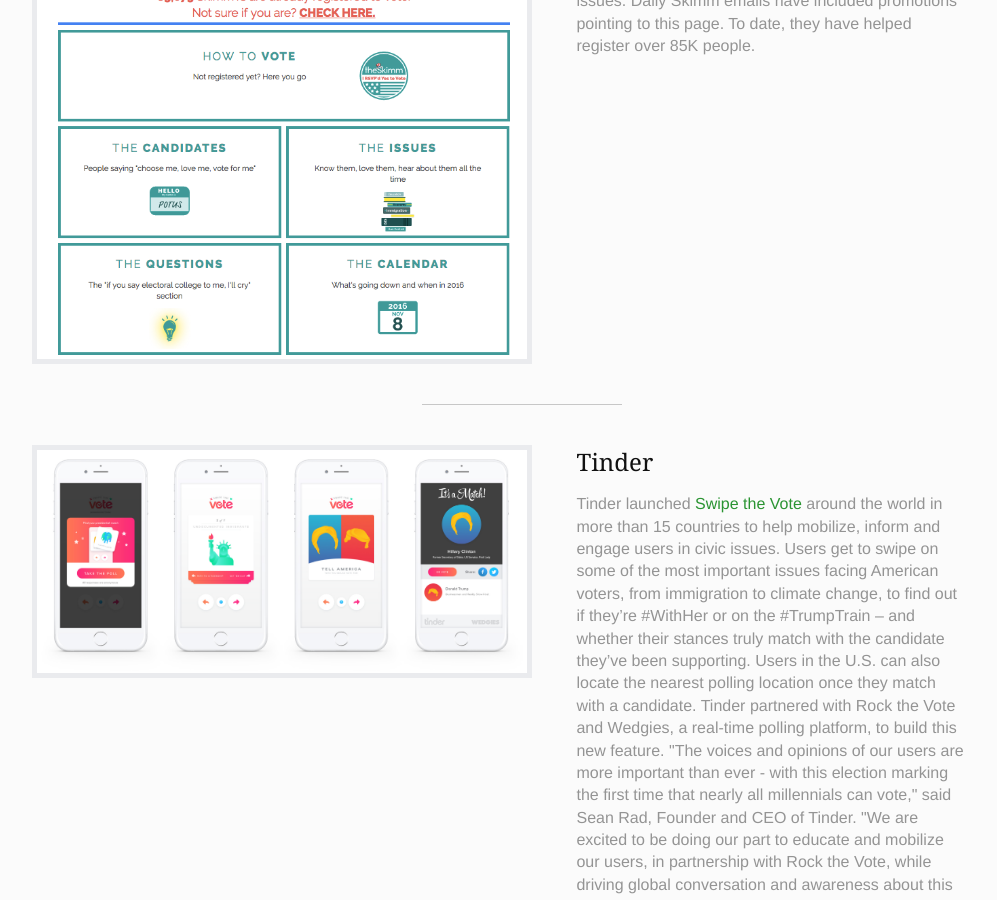
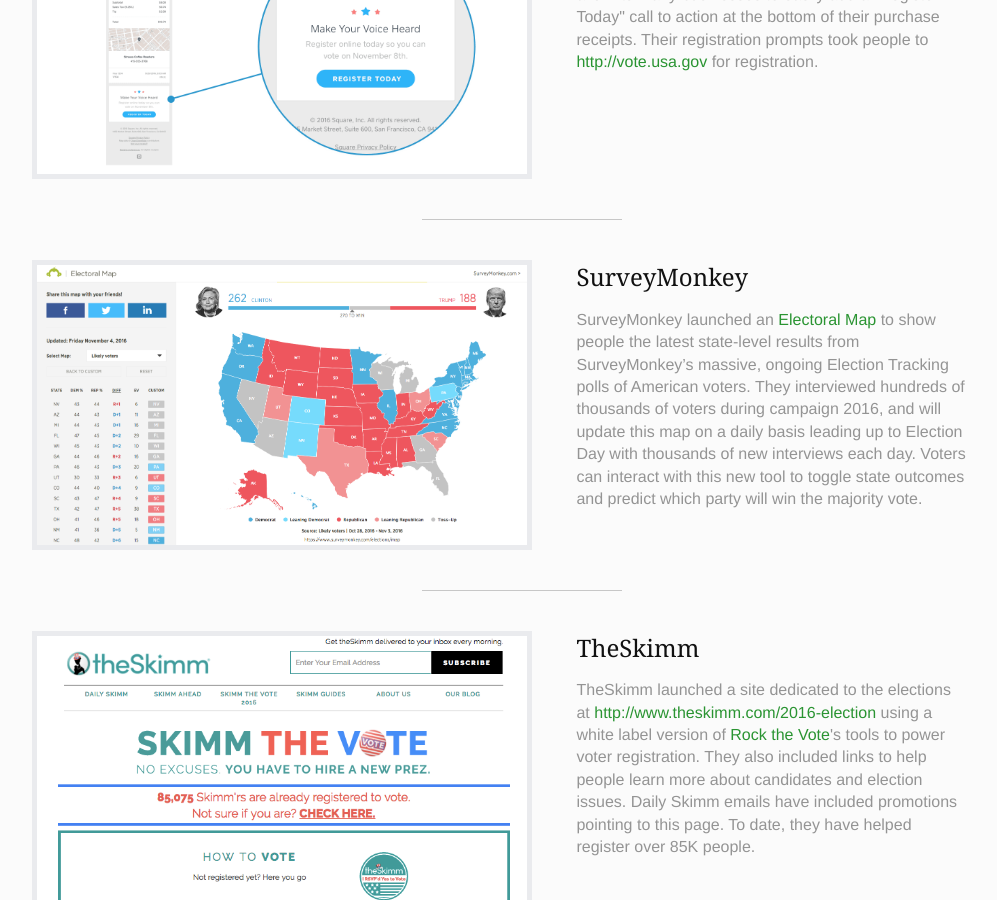
Before and after one commit to techthevote/techthevote.github.io, a Jekyll site: the page built from companies.md, in a window 1280 px wide and 900 px high, scrolled down 6989 px. Shown: the whole window, without its empty margins (118-1115 px from the left). Built offline with Jekyll 4.4.1, drawn with Linux system fonts in a browser that asks for light colours; nearby versions of some CDN libraries; comment, search, counter and statistics services are not loaded; some of the changed text lies outside the part shown.

Commit message:
Update gallery.html

```diff
--- a/_includes/gallery.html
+++ b/_includes/gallery.html
@@ -1,5 +1,10 @@
 <!-- Start Gallery Menu -->
 <div class="playbook-nav-wrapper gallery homepage">
+
+
+  <a href="#airbnb" class="nav-element gallery-logo airbnb extended">
+    <div class="nav-element-description">Voter Registration</div>
+  </a>
 
   <a href="#coursera" class="nav-element gallery-logo coursera extended">
     <div class="nav-element-description">Voter Resource Site</div>
@@ -47,6 +52,10 @@
     <div class="nav-element-description">Register to Vote Option</div>
   </a>
 
+  <a href="#surveymonkey" class="nav-element gallery-logo surveymonkey extended">
+    <div class="nav-element-description">Electoral Map</div>
+  </a>
+
   <a href="#skimm" class="nav-element gallery-logo skimm extended">
     <div class="nav-element-description">Elections-Focused Site</div>
   </a>
@@ -75,13 +84,6 @@
     <div class="nav-element-description">Video Campaign</div>
   </a>
 
-
-  <!--
-  <a href="#airbnb" class="nav-element gallery-logo airbnb">
-    <div class="nav-element-description">Voting-Focused Site</div>
-  </a>
-  -->
-
   <a href="/gallery" class="nav-element gallery-logo seemore">
     <div class="nav-element-description">See More Examples</div>
   </a>
@@ -90,6 +92,20 @@
 
 <!-- Start Gallery Markup -->
 
+<div id="" class="gallery-container">
+
+  <hr class="gallery-sep" />
+
+  <div class="gallery-image">
+    <img src="/assets/images/gallery/screenshots/airbnb-votingrights-2016.png" />
+  </div>
+  <div class="gallery-text">
+    <h2>Airbnb</h2>
+    Airbnb launched and promoted a voter registration site at
+    <a target="_blank" href="http://votingrightsact.airbnbaction.com/">http://votingrightsact.airbnbaction.com/</a>
+    to commemorate the day the <a target="_blank" href="https://www.airbnb.com/press/news/honoring-the-voting-rights-act">Voting Rights Act</a> was signed in 1965. They partnered with National Coalition on Black Civic Participation, Voto Latino and Democracy Works to provide specialized voter registration options, all powered by <a href="http://www.turbovote.org" target="_blank">http://www.turbovote.org</a>.
+  </div>
+</div>
 
 <div id="coursera" class="gallery-container">
 
@@ -251,21 +267,6 @@
   </div>
 </div>
 
-<!-- <div id="airbnb" class="gallery-container">
-
-  <hr class="gallery-sep" />
-
-  <div class="gallery-image">
-    <img src="/assets/images/gallery/screenshots/airbnb-votingrights-2016.png" />
-  </div>
-  <div class="gallery-text">
-    <h2>Airbnb</h2>
-    Airbnb launched and promoted a voter registration site at
-    <a target="_blank" href="http://votingrightsact.airbnbaction.com/">http://votingrightsact.airbnbaction.com/</a>
-    to commemorate the day the <a target="_blank" href="https://www.airbnb.com/press/news/honoring-the-voting-rights-act">Voting Rights Act</a> was signed in 1965. They partnered with National Coalition on Black Civic Participation, Voto Latino and Democracy Works to provide specialized voter registration options, all powered by <a href="http://www.turbovote.org" target="_blank">http://www.turbovote.org</a>.
-  </div>
-</div>
--->
 
 
 <div id="quora" class="gallery-container">
@@ -293,6 +294,20 @@
   <div class="gallery-text">
     <h2>Square</h2>
       Square built a feature into its payments platform to allow its many businesses to easily add a "Register Today" call to action at the bottom of their purchase receipts. Their registration prompts took people to <a href="vote.usa.gov" target="_blank">http://vote.usa.gov</a> for registration.
+  </div>
+</div>
+
+
+<div id="surveymonkey" class="gallery-container">
+
+  <hr class="gallery-sep" />
+
+  <div class="gallery-image">
+    <img src="/assets/images/gallery/screenshots/surveymonkey-electionmap.png" />
+  </div>
+  <div class="gallery-text">
+    <h2>SurveyMonkey</h2>
+     SurveyMonkey launched an <a href="https://www.surveymonkey.com/elections/map" target="_blank">Electoral Map</a> to show people the latest state-level results from SurveyMonkey’s massive, ongoing Election Tracking polls of American voters. They interviewed hundreds of thousands of voters during campaign 2016, and will update this map on a daily basis leading up to Election Day with thousands of new interviews each day. Voters can interact with this new tool to toggle state outcomes and predict which party will win the majority vote.
   </div>
 </div>
 
```
